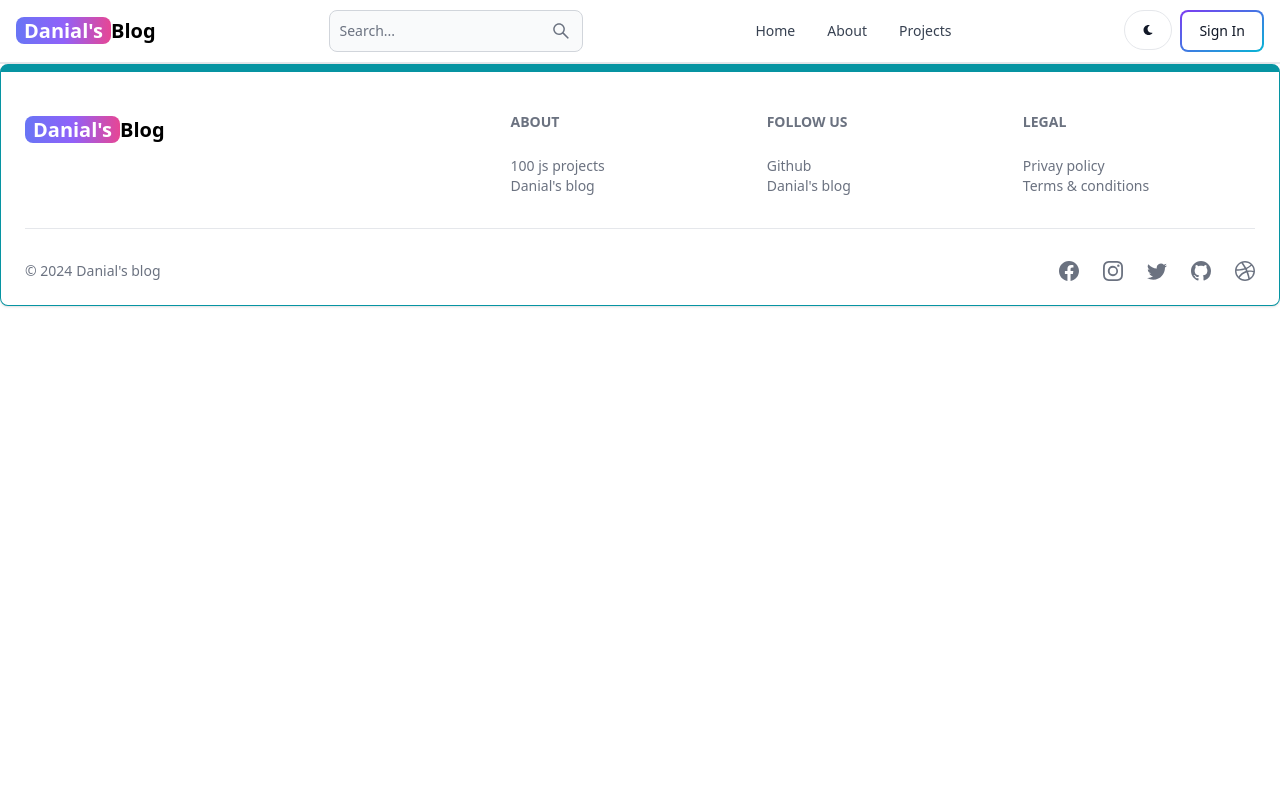
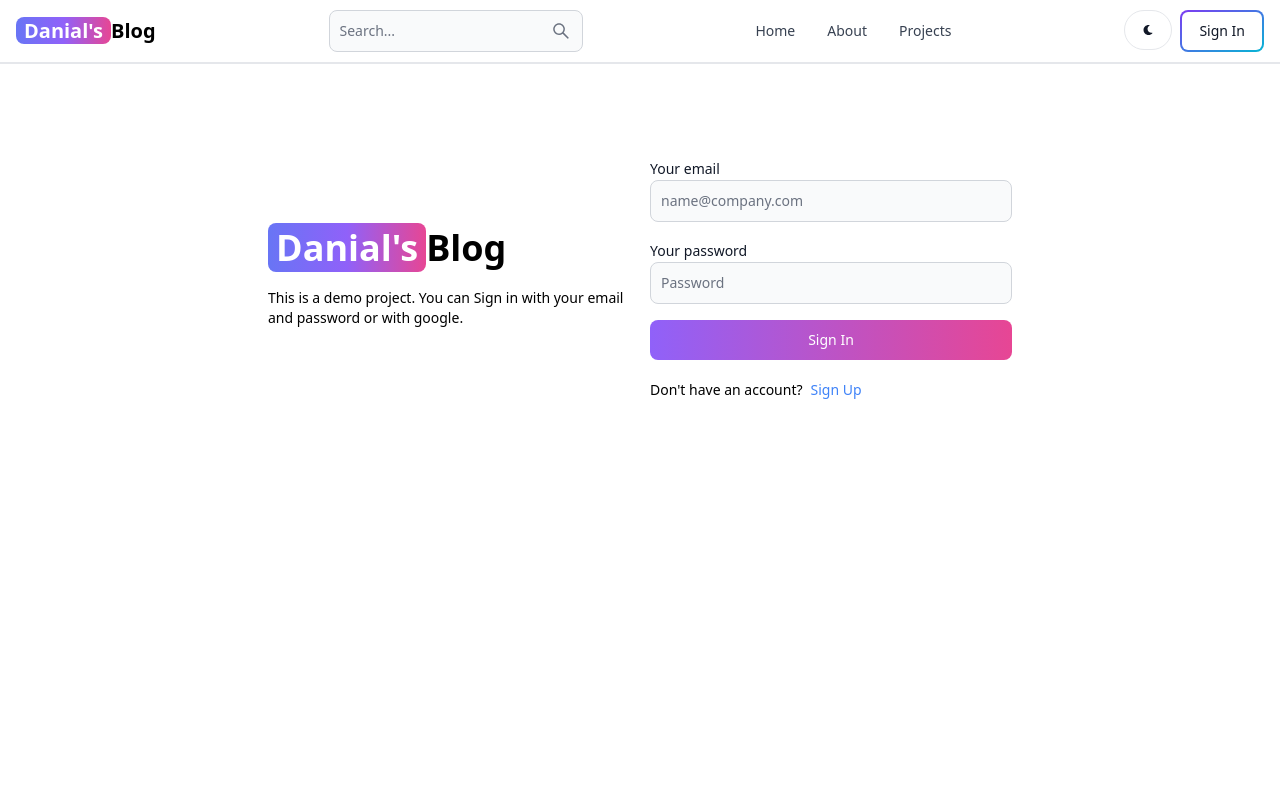
Before and after one commit to DanialAhsan93/mern-blog, a React app in the folder client/: page /signin in a window 1280 px wide. Shown: the top 800 px of the page. Built offline with nearby package versions, Linux system fonts and the light colour scheme; the HTML template or start-up script is replaced by a standard one.

Commit message:
complete signin page functionality

```diff
--- a/client/src/pages/Signin.jsx
+++ b/client/src/pages/Signin.jsx
@@ -1,9 +1,128 @@
-import React from 'react'
+import { Alert, Button, Label, Spinner, TextInput } from 'flowbite-react'
+import React, { useState } from 'react'
+import { Link, useNavigate } from 'react-router-dom'
 
-export default function Signin() {
+function Signin() {
+
+  const [form, formData] = useState({});
+  const [errorMessage, seterrorMessage] = useState(null);
+  const [loading, setloading] = useState(false);
+  const navigate = useNavigate()
+
+  const handleInput = (e) => {
+    formData({ ...form, [e.target.id]: e.target.value.trim() });
+  }
+
+
+  const handleSubmit = async (e) => {
+    e.preventDefault();
+    if (!form.email || !form.password) {
+      return seterrorMessage('Please fill out all the fields.')
+    }
+
+    try {
+      setloading(true);
+      seterrorMessage(null);
+      const response = await fetch('/api/auth/Signin', {
+        method: 'POST',
+        headers: { 'Content-Type': 'application/json' },
+        body: JSON.stringify(form)
+      })
+
+      const data = await response.json();
+      if (data.success === false) {
+        // setloading(false)
+        return seterrorMessage(data.message)
+      }
+      setloading(false)
+      if (response.ok) {
+        navigate('/')
+      }
+      // console.log(data)
+      // if (data === "Signin successful" ) {
+      //   alert(data)
+      // }else{
+      //   alert(data.message)
+      // }
+    } catch (error) {
+      seterrorMessage(error.message)
+      setloading(false)
+    }
+  }
   return (
-    <div>
+    <div className='min-h-screen mt-20'>
+      <div className='flex p-3 max-w-3xl flex-col md:flex-row md:items-center mx-auto gap-5'>
+        {/* left */}
+        <div className=' flex-1'>
+          <Link to={'/'} className='text-4xl font-bold
+             dark:text-white'>
+            <span className='px-2 bg-gradient-to-r from-indigo-500
+             first-letter: via-purple-500 to-pink-500 rounded-lg text-white'>
+              Danial's
+            </span>
+            Blog
+          </Link>
 
+          <p className='text-sm mt-5'>
+            This is a demo project. You can Sign in with your email and password or with google.
+          </p>
+        </div>
+        {/* right */}
+        <div className='flex-1'>
+          <form className='flex flex-col gap-4' onSubmit={handleSubmit}>
+
+            <div className=''>
+              <Label value="Your email" />
+
+              <TextInput
+                type='email'
+                placeholder='name@company.com'
+                id='email'
+                onChange={handleInput}
+              />
+            </div>
+            <div className=''>
+              <Label value="Your password" />
+
+              <TextInput
+                type='password'
+                placeholder='Password'
+                id='password'
+                onChange={handleInput}
+              />
+            </div>
+
+            <Button gradientDuoTone={'purpleToPink'} type='submit' disabled={loading}>
+              {
+                loading ? (
+                  <>
+                   <Spinner size={'sm'}/>
+                   <span className='pl-3'>loading...</span>
+                  </>
+                ) : 'Sign In'
+              }
+
+            </Button>
+          </form>
+
+          <div className='flex gap-2 text-sm mt-5'>
+            <span>Don't have an account?</span>
+            <Link to={'/signup'} className='text-blue-500'>
+              Sign Up
+            </Link>
+          </div>
+
+          {
+            errorMessage && (
+              <Alert className='mt-5' color={'failure'}>
+                {errorMessage}
+              </Alert>
+            )
+          }
+        </div>
+      </div>
     </div>
   )
 }
+
+export default Signin
```
